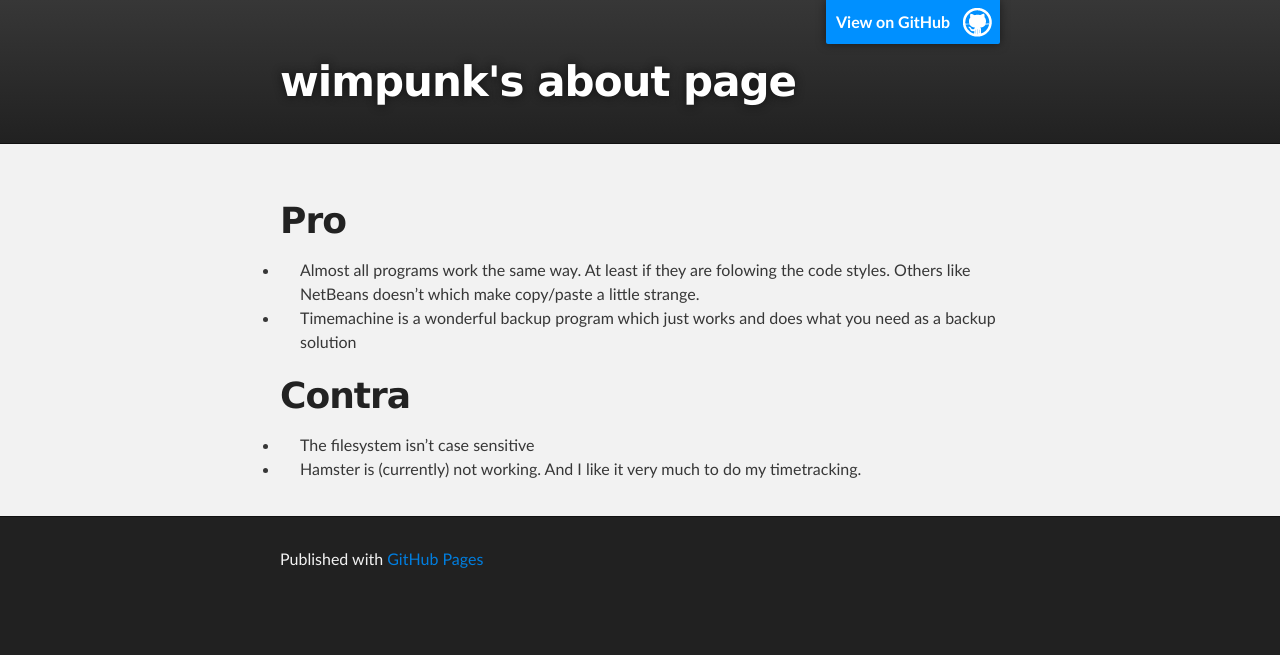
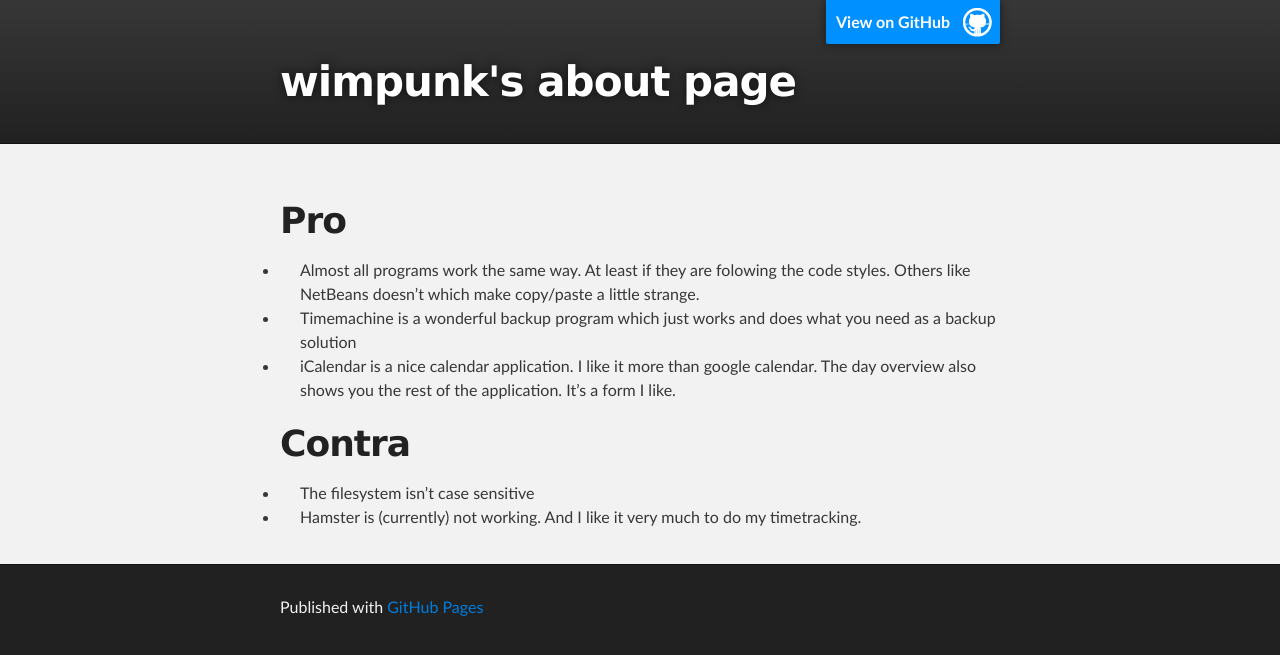
Before and after one commit to wimpunk/wimpunk.github.io, a Jekyll site: the page built from macvslinux.md, in a window 1280 px wide. Shown: the top 655 px of the page. Built offline with Jekyll 4.4.1, drawn with Linux system fonts in a browser that asks for light colours; Markdown is read by kramdown in place of the engine named in the settings.

Commit message:
macvslinux: adding icalendar

```diff
--- a/macvslinux.md
+++ b/macvslinux.md
@@ -8,6 +8,9 @@ layout: default
   styles. Others like NetBeans doesn't which make copy/paste a little strange.
 * Timemachine is a wonderful backup program which just works and does what you
   need as a backup solution
+* iCalendar is a nice calendar application. I like it more than google calendar.
+  The day overview also shows you the rest of the application. It's a form
+  I like.
 
 # Contra
 * The filesystem isn't case sensitive
```
